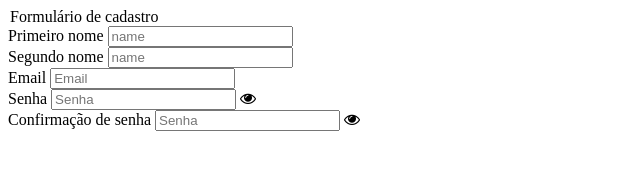
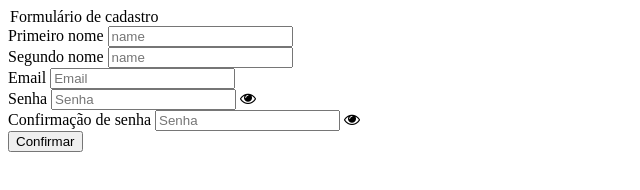
Before and after one commit to anapaulans/Checkpoint3, a plain HTML site: page GuinchoSeguro-CP3.html in a window 1280 px wide. Shown: the whole page, without its empty margins (0-640 px from the left). Drawn offline with Linux system fonts and the light colour scheme.

Commit message:
botão confirmar

```diff
--- a/GuinchoSeguro-CP3.html
+++ b/GuinchoSeguro-CP3.html
@@ -39,3 +39,6 @@
                     <input type="password" name="confirmacaoSenha" id="confirmacaoSenha" placeholder="Senha">
                     <i class="fa fa-eye" aria-hidden="true"></i>
                 </div>
+                <div>
+                    <button type="submit" id="btnSubmit">Confirmar</button>
+                </div>
```
